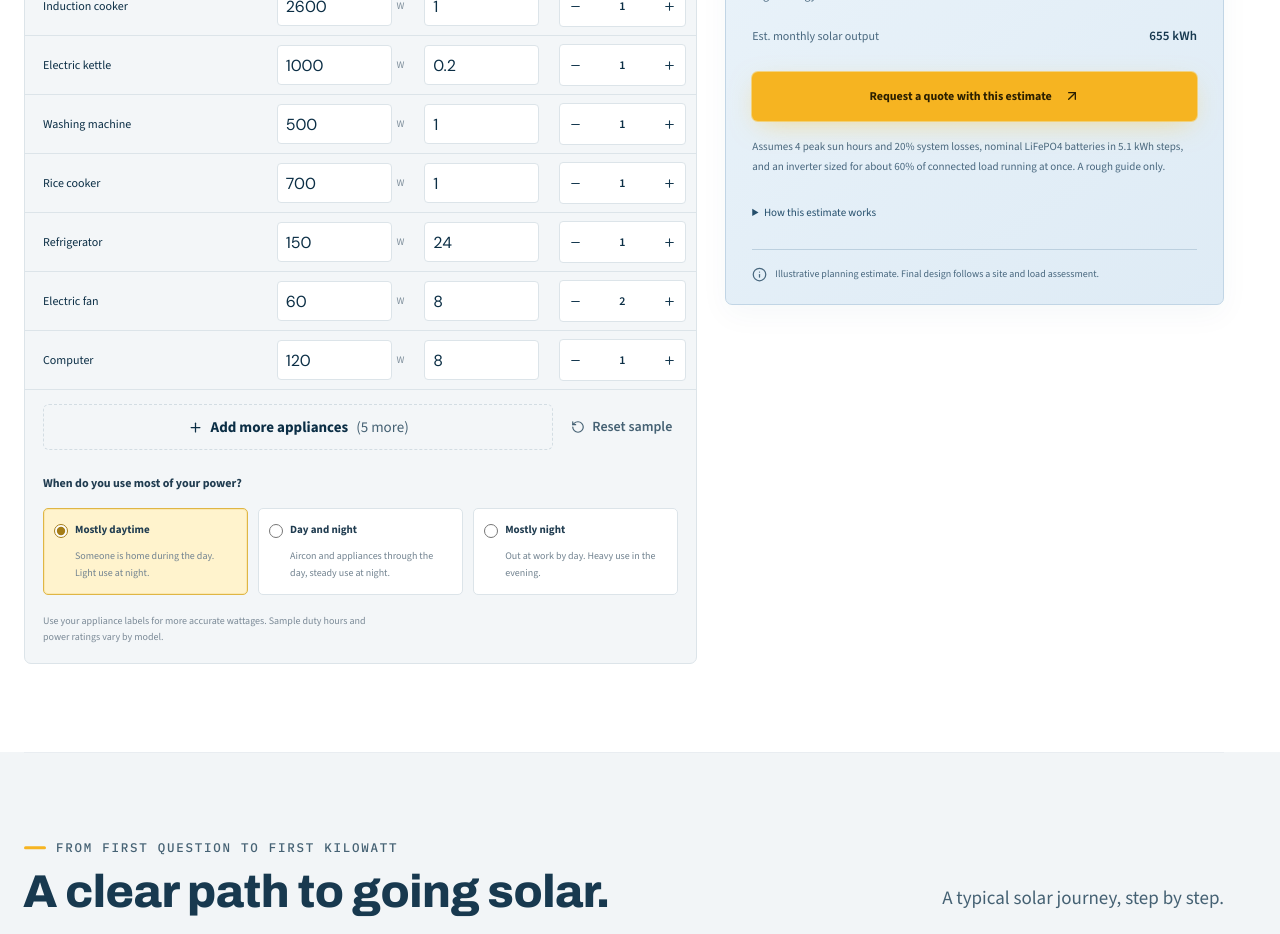
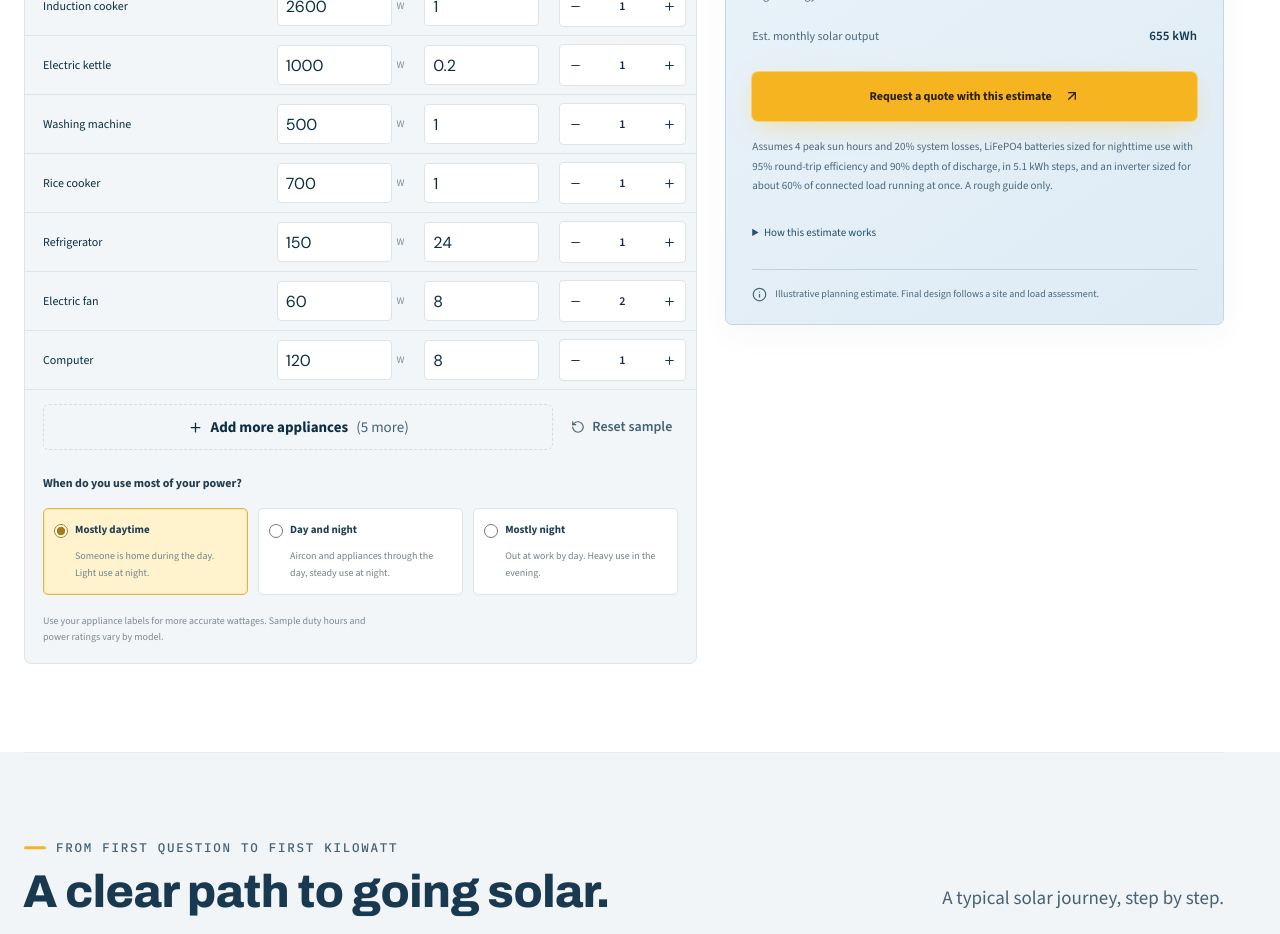
Before and after one commit to neilzkie14/aizek-renewables-web, a React (Vite) app: page / in a window 1280 px wide. Shown: the part 2820-3754 px from the top of the page. Built offline with nearby package versions, Linux system fonts and the light colour scheme.

Commit message:
Add files via upload

```diff
--- a/src/components/ApplianceCalculator.tsx
+++ b/src/components/ApplianceCalculator.tsx
@@ -191,8 +191,8 @@ export default function ApplianceCalculator({ onQuote }: { onQuote: (estimate: A
         {!hasEnergy && <p className="appliance-empty">{result ? 'Add an appliance with daily usage to see your system estimate.' : 'Complete the highlighted inputs to see an updated estimate.'}</p>}
       </div>
       <button className="button primary quote-button full" disabled={!hasEnergy} onClick={() => { if (result && hasEnergy) onQuote(result) }}>Request a quote with this estimate <ArrowUpRight size={16} /></button>
-      <p className="appliance-assumption">Assumes {a.peakSunHours} peak sun hours and 20% system losses, nominal LiFePO4 batteries in {a.batteryModuleKwh} kWh steps, and an inverter sized for about 60% of connected load running at once. A rough guide only.</p>
-      <details className="appliance-method"><summary>How this estimate works</summary><p>Daily use = watts × hours × quantity ÷ 1,000. Panels round up to {a.panelWatts} W modules. Monthly output assumes 30 days.</p><p>Nighttime shares are illustrative: 25% for mostly daytime, 50% for day and night, and 75% for mostly night. Battery figures are nominal capacity before usable-capacity limits, reserves, and conversion losses. They do not guarantee backup duration.</p><p>The inverter figure is a preliminary capacity allowance. A professional must verify simultaneous loads, motor starting surges, roof capacity, equipment compatibility, and local irradiation before design. No installation price or bill saving is implied.</p></details>
+      <p className="appliance-assumption">Assumes {a.peakSunHours} peak sun hours and 20% system losses, LiFePO4 batteries sized for nighttime use with 95% round-trip efficiency and 90% depth of discharge, in {a.batteryModuleKwh} kWh steps, and an inverter sized for about 60% of connected load running at once. A rough guide only.</p>
+      <details className="appliance-method"><summary>How this estimate works</summary><p>Daily use = watts × hours × quantity ÷ 1,000. Panels round up to {a.panelWatts} W modules. Monthly output assumes 30 days.</p><p>Nighttime shares: 35% for mostly daytime, 50% for day and night, and 70% for mostly night. Battery size = nighttime energy ÷ (0.95 × 0.90), rounded up to whole modules. They do not guarantee backup duration.</p><p>The inverter figure is a preliminary capacity allowance. A professional must verify simultaneous loads, motor starting surges, roof capacity, equipment compatibility, and local irradiation before design. No installation price or bill saving is implied.</p></details>
       <div className="appliance-planning-note"><Info size={15} /><span>Illustrative planning estimate. Final design follows a site and load assessment.</span></div>
     </aside>
   </div>
```
